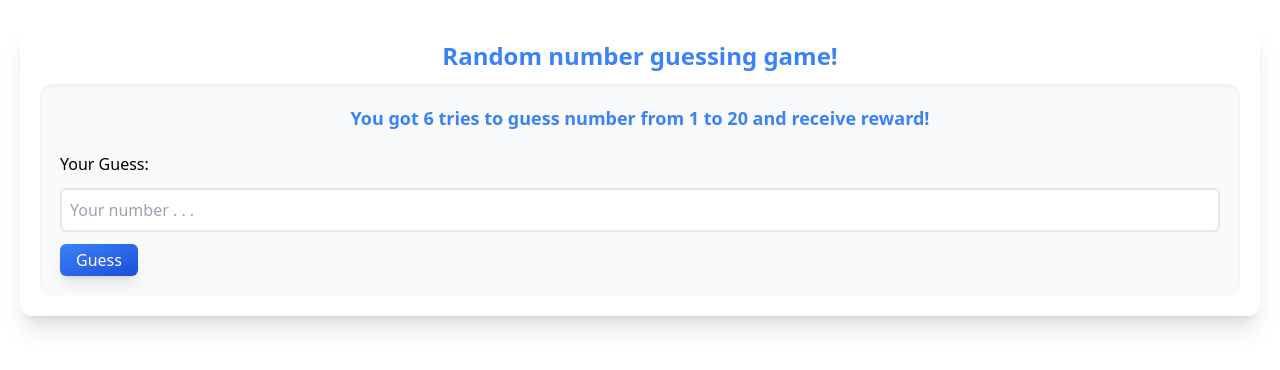
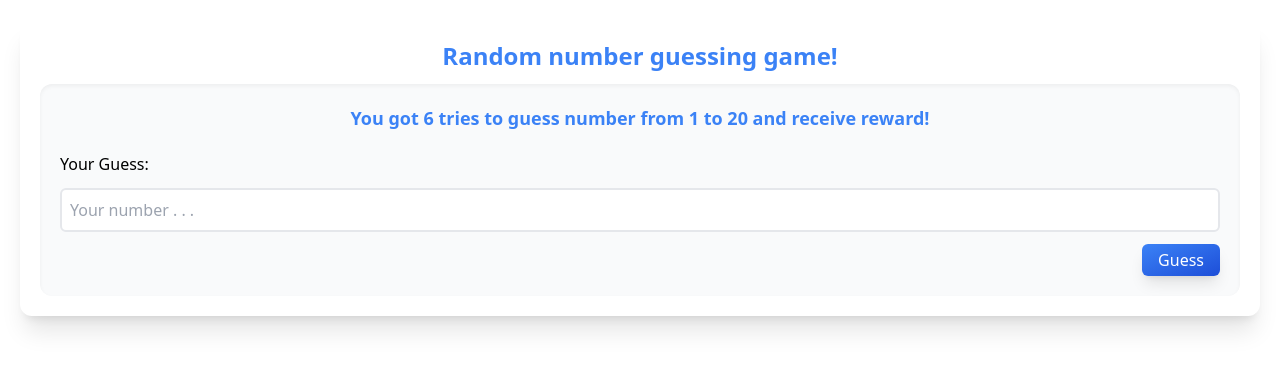
Before and after one commit to GymMed/BIT-Javascript-Guessing-Game, a plain HTML site: page index.html in a window 1280 px wide. Drawn offline with nearby package versions, Linux system fonts and the light colour scheme.

Commit message:
button moved to right - better look

```diff
--- a/index.html
+++ b/index.html
@@ -29,7 +29,7 @@
                             class="p-2 border-2 rounded-md focus:ring-blue-500 focus:ring focus:ring-offset-2 focus:ring-offset-white"
                         />
                     </div>
-                    <div>
+                    <div class="text-right">
                         <button
                             type="button"
                             class="shadow-lg px-4 bg-gradient-to-br from-blue-500 to-blue-700 hover:from-blue-700 hover:to-blue-900 text-white rounded-md focus:ring-blue-500 focus:ring focus:ring-offset-2 focus:ring-offset-white"
```
